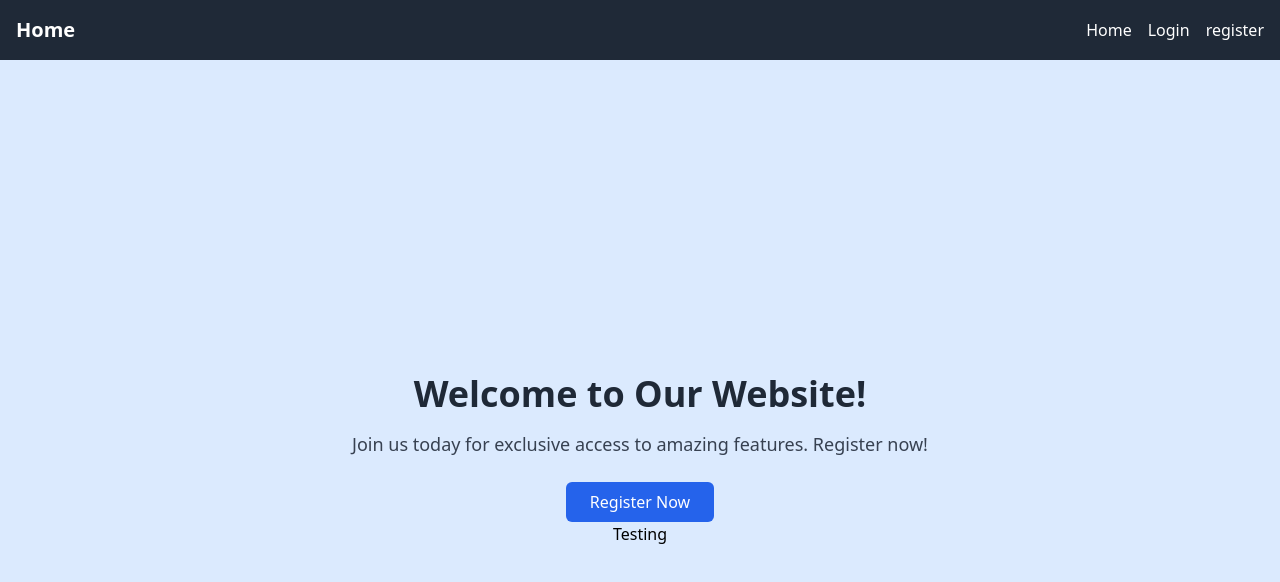
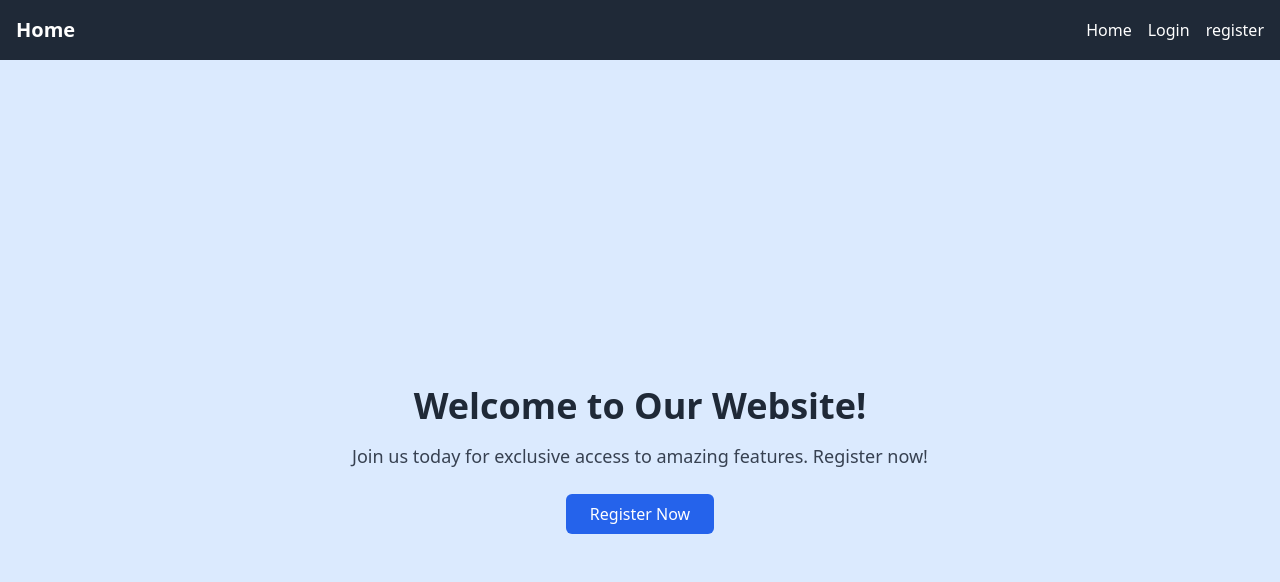
Before and after one commit to fabuzard/react-crud, a React (Vite) app in the folder react-app-crud/: page / in a window 1280 px wide. Shown: the top 582 px of the page. Built offline with nearby package versions, Linux system fonts and the light colour scheme.

Commit message:
Cleaning up home

```diff
--- a/react-app-crud/src/pages/home.jsx
+++ b/react-app-crud/src/pages/home.jsx
@@ -1,8 +1,6 @@
 import { Link } from "react-router-dom";
-import Popup from "../components/Popup"
-import { useState } from "react";
+
 function Home() {
-    const [popupVisible,setPopupVisible] = useState(false);
     return (
       <div className="min-h-screen flex flex-col justify-center items-center bg-blue-100 py-10">
         <h1 className="text-4xl font-bold text-gray-800 mb-4">Welcome to Our Website!</h1>
@@ -13,16 +11,6 @@ function Home() {
         >
           Register Now
         </Link>
-
-        <button onClick={()=>{setPopupVisible(true)}}>Testing</button>
-        {popupVisible && (
-        <Popup
-          title="Testing if this works"
-          content="Ahahahhaa"
-          onClose={() => setPopupVisible(false)} // Close popup on "Close"
-        />
-      )}
-
       </div>
     );
   }
```
